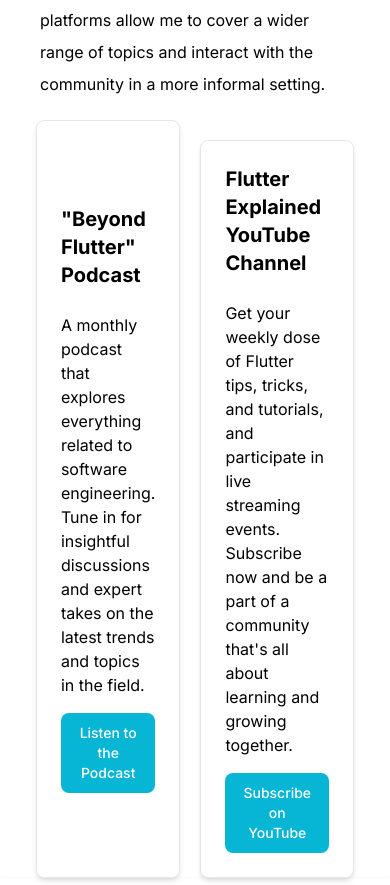
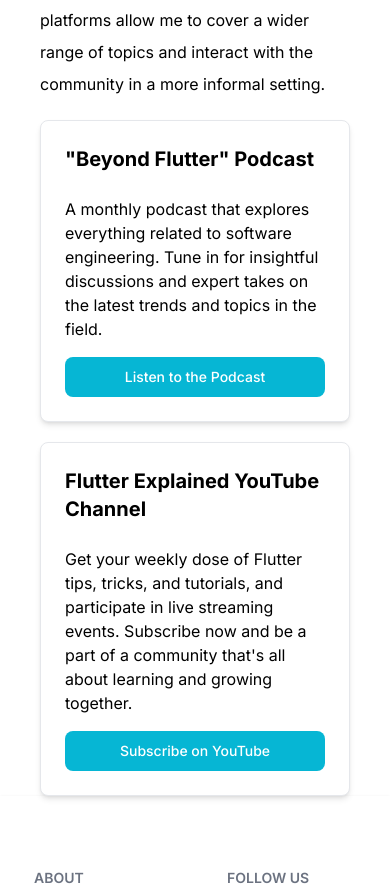
Before and after one commit to md-weber/website, a Next.js app: page / in a window 390 px wide. Shown: the part 3085-3970 px from the top of the page. Built offline with nearby package versions, Linux system fonts and the light colour scheme.

Commit message:
Footer and finished sites for my services

```diff
--- a/src/app/page.tsx
+++ b/src/app/page.tsx
@@ -62,25 +62,23 @@
                     informal setting.
                 </p>
 
-                <div className="flex gap-5 justify-center">
-                    <Card className="w-full sm:w-auto">
+                <div className="grid gap-5 justify-center md:flex">
+                    <Card>
                         <h4 className="font-bold text-xl dark:text-white">&quot;Beyond Flutter&quot; Podcast</h4>
-                        <p className="mt-2 text-grey-800 dark:text-gray-200">A monthly podcast that explores everything
-                            related to software engineering.
-                            Tune in for insightful discussions and expert takes on the latest trends and topics in the
-                            field.</p>
-                        <Button href="podcast.flutter-explained.dev" gradientDuoTone="cyanToBlue">
+                        <p className="mt-2 text-grey-800 dark:text-gray-200 flex-grow">A monthly podcast that explores
+                            everything related to software engineering. Tune in for insightful discussions and expert
+                            takes on the latest trends and topics in the field.</p>
+                        <Button href="https://podcast.flutter-explained.dev" gradientDuoTone="cyanToBlue">
                             Listen to the
                             Podcast</Button>
                     </Card>
 
-                    <Card className="w-full sm:w-auto mt-5 sm:mt-0">
+                    <Card>
                         <h4 className="font-bold text-xl dark:text-white">Flutter Explained YouTube
                             Channel</h4>
-                        <p className="mt-2 text-grey-800 dark:text-gray-200">Get your weekly dose of Flutter tips,
-                            tricks, and tutorials, and participate
-                            in live streaming events. Subscribe now and be a part of a community that's all about
-                            learning and growing together.</p>
+                        <p className="mt-2 text-grey-800 dark:text-gray-200 flex-grow">Get your weekly dose of Flutter
+                            tips, tricks, and tutorials, and participate in live streaming events. Subscribe now and be
+                            a part of a community that&apos;s all about learning and growing together.</p>
                         <Button href="https://www.youtube.com/@FlutterExplained" gradientDuoTone="cyanToBlue">
                             Subscribe on YouTube
                         </Button>
```
